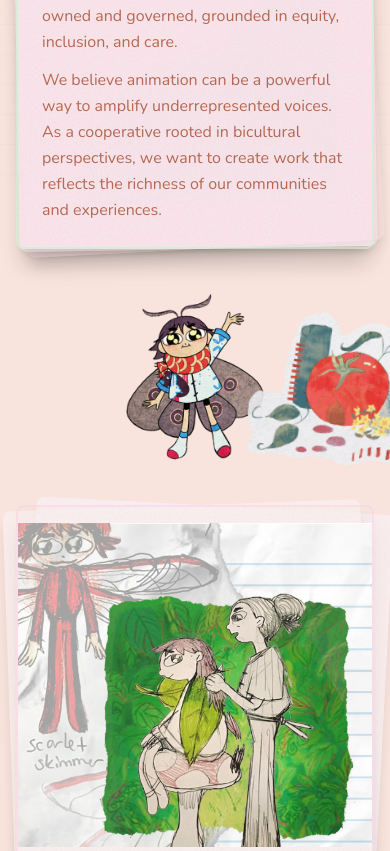
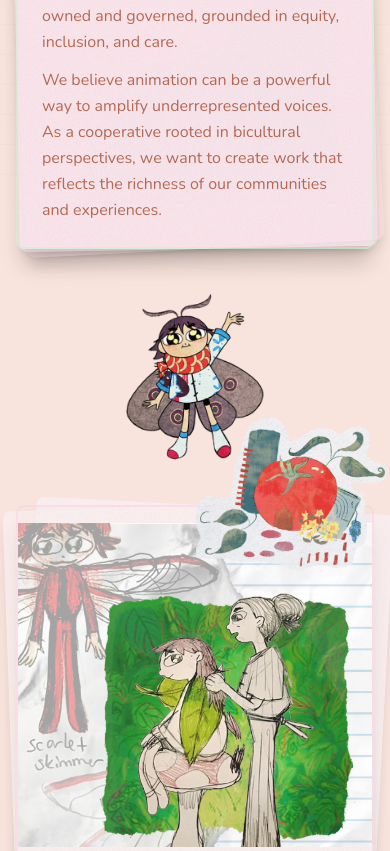
Before and after one commit to lemoncheeks-animation/lemoncheeksanimation.github.io, a React (Create React App) app: page / in a window 390 px wide. Shown: the part 640-1491 px from the top of the page. Built offline with nearby package versions, Linux system fonts and the light colour scheme.

Commit message:
Tomato edits

```diff
--- a/src/App.js
+++ b/src/App.js
@@ -40,7 +40,7 @@ export default function AnimationStudio() {
           backgroundImage: `url(${border})`,
           backgroundSize: 'max(100vw, 100vh * 0.9) auto',
           backgroundPosition: 'left top',
-          backgroundRepeat: 'no-repeat'
+          backgroundRepeat: 'repeat-y'
         }}
       />
       {/* Right border - from top to bottom */}
@@ -50,7 +50,7 @@ export default function AnimationStudio() {
           backgroundImage: `url(${border})`,
           backgroundSize: 'max(100vw, 100vh * 0.9) auto',
           backgroundPosition: 'right top',
-          backgroundRepeat: 'no-repeat'
+          backgroundRepeat: 'repeat-y'
         }}
       />
 
@@ -177,11 +177,7 @@ export default function AnimationStudio() {
             src={tomato}
             alt="Tomato artwork"
             loading="lazy"
-            className="absolute w-48 sm:w-56 md:w-72 lg:w-80 xl:w-96 object-contain rotate-6 z-20 opacity-90"
-            style={{
-              top: 'calc(clamp(-6rem, -15vw, -10rem) - 125px)',
-              right: 'clamp(-4rem, -10vw, -15rem)'
-            }}
+            className="absolute w-48 sm:w-56 md:w-72 lg:w-80 xl:w-96 object-contain rotate-6 z-20 opacity-90 tomato-position"
           />
 
           {/* Project Card */}
--- a/src/index.css
+++ b/src/index.css
@@ -16,3 +16,16 @@ body, p {
 .font-lexend {
   font-family: 'Lexend', sans-serif;
 }
+
+.tomato-position {
+  top: calc(clamp(-6rem, -15vw, -10rem) - 125px);
+  right: clamp(-4rem, -10vw, -15rem);
+}
+
+/* Small screens only (below sm breakpoint 640px) */
+@media (max-width: 1023px) {
+  .tomato-position {
+    top: calc(clamp(-6rem, -15vw, -10rem) - 20px);
+    right: calc(clamp(-2rem, -8vw, -12rem) + 20px);
+  }
+}
```
